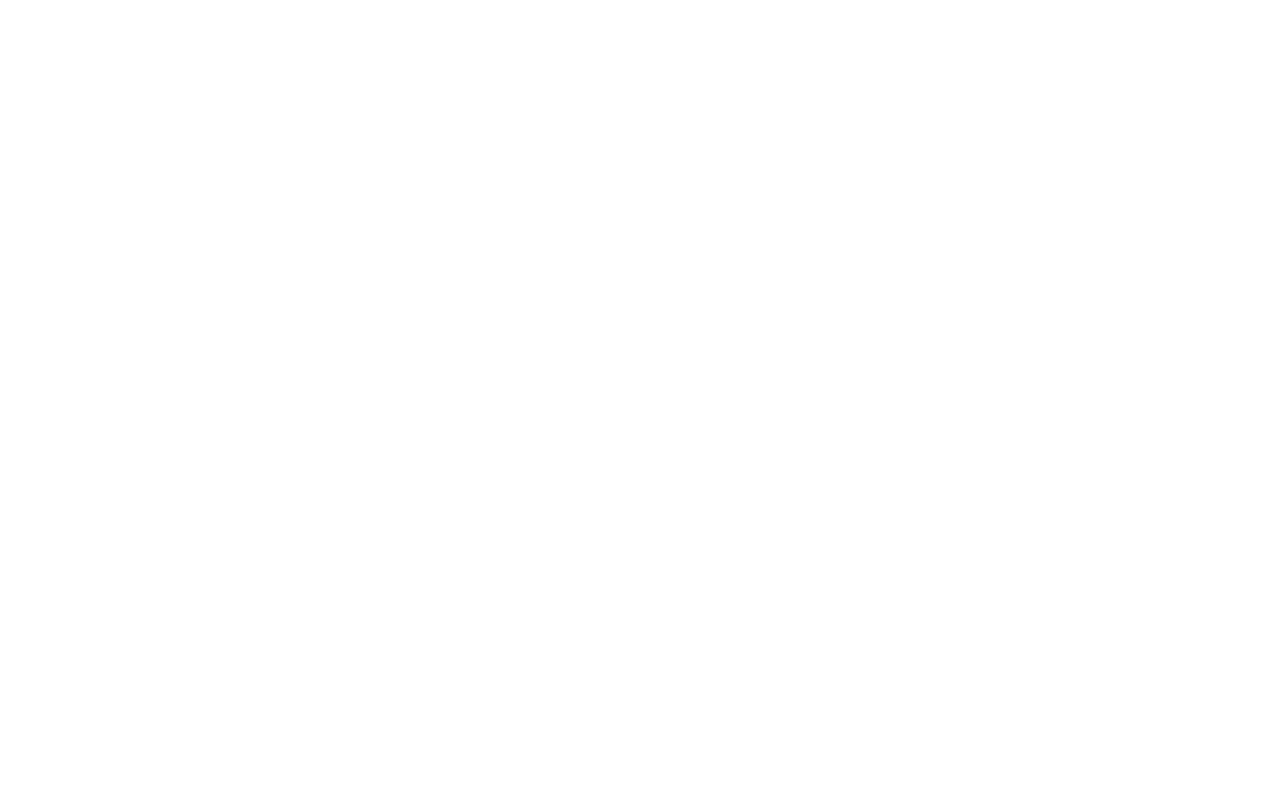
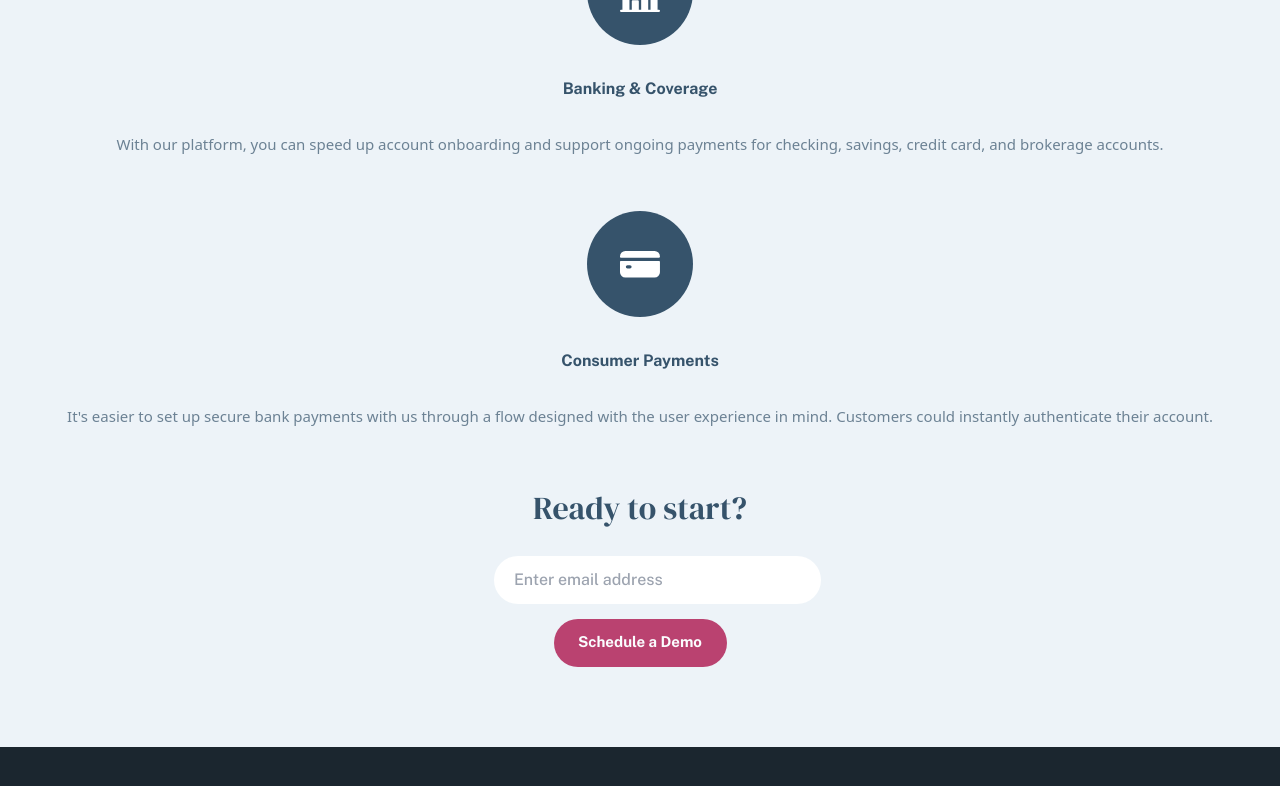
Before and after one commit to alvaro-frontend-mentor-projects/payapi-multi-page-website, a React (Create React App) app: page /#/ in a window 1280 px wide. Shown: the part 2678-3464 px from the top of the page. Before the commit the page ends 1358 px from the top, so only its background shows below. Built offline with nearby package versions, Linux system fonts and the light colour scheme.

Commit message:
home mobile features section complete, new component for footer

```diff
--- /dev/null
+++ b/src/components/homePage/HomeBody.jsx
@@ -0,0 +1,116 @@
+import React from 'react'
+
+//Images
+import codeImg from '../../assets/home/desktop/illustration-easy-to-implement.svg'
+import twoPhone from '../../assets/home/desktop/illustration-simple-ui.svg'
+import personalFinance from '../../assets/home/desktop/icon-personal-finances.svg'
+import consumerPayment from '../../assets/home/desktop/icon-consumer-payments.svg'
+import banking from '../../assets/home/desktop/icon-banking-and-coverage.svg'
+
+const HomeBody = () => {
+  return (
+    <main className='flex flex-col'>
+        {/* Code Image */}
+        <div>
+            <img
+                className='max-w-[600px] w-[444px] ml-[-40px]'
+                src={codeImg}
+                alt="code image" />
+        </div>
+        {/* Easy to implement */}
+        <div className='flex flex-col items-centerb gap-6 items-center'>
+            <h1 className='text-[36px] font-SerifDisplay text-fmSanJuanBlue'>
+                Easy to implement
+            </h1>
+            <p className='text-center text-[15px] text-fmLightSanJuanBlue'>
+            Our API comes with just a few lines of code. You’ll be up and running in no time. We built our documentation page to integrate payments functionality with ease.
+            </p>
+        </div>
+        {/* Two Phone image */}
+        <div>
+            <img
+                className='max-w-[600px] w-[415px] ml-[-30px]'
+                src={twoPhone}
+                alt="two phone showcasing ui" />
+        </div>
+        {/* Simple UI & UX */}
+        <div className='flex flex-col items-centerb gap-6 items-center'>
+            <h1 className='text-[36px] font-SerifDisplay text-fmSanJuanBlue'>
+                Simple UI & UX
+            </h1>
+            <p className='text-center text-[15px] text-fmLightSanJuanBlue'>
+            Our pre-built form is easy to integrate in your app or website’s checkout flow and designed to optimize conversion.
+            </p>
+        </div>
+        {/* Features Container */}
+        <div className='flex flex-col justify-center items-center mt-[80px] gap-14'>
+            {/* Personal Finance */}
+            <div className='flex flex-col justify-center items-center gap-8'>
+                <img
+                    className='max-w-[400px] w-[106px]'
+                    src={personalFinance}
+                    alt="finances logo"
+                />
+                <h3 className='font-[18px] font-PublicSans font-[700] text-fmSanJuanBlue'>
+                    Personal Finances
+                </h3>
+                <p className='text-center text-[15px] text-fmLightSanJuanBlue'>
+                Consolidate financial data from multiple sources and categorize transactions up to 2 years of history. Analyze reports to reconcile activities in your account.
+                </p>
+            </div>
+            {/* Banking & Coverage */}
+            <div className='flex flex-col justify-center items-center gap-8'>
+                <img
+                    className='max-w-[400px] w-[106px]'
+                    src={banking}
+                    alt="finances logo"
+                />
+                <h3 className='font-[18px] font-PublicSans font-[700] text-fmSanJuanBlue'>
+                    Banking & Coverage
+                </h3>
+                <p className='text-center text-[15px] text-fmLightSanJuanBlue'>
+                With our platform, you can speed up account onboarding and support ongoing payments for checking, savings, credit card, and brokerage accounts.
+                </p>
+            </div>
+            {/* Consumer Payments */}
+            <div className='flex flex-col justify-center items-center gap-8'>
+                <img
+                    className='max-w-[400px] w-[106px]'
+                    src={consumerPayment}
+                    alt="finances logo"
+                />
+                <h3 className='font-[18px] font-PublicSans font-[700] text-fmSanJuanBlue'>
+                    Consumer Payments
+                </h3>
+                <p className='text-center text-[15px] text-fmLightSanJuanBlue'>
+                It's easier to set up secure bank payments with us through a flow designed with the user experience in mind. Customers could instantly authenticate their account.
+                </p>
+            </div>
+            {/* Call to action */}
+            <div className='flex flex-col items-center gap-6 mb-[80px]'>
+                <h1 className='text-[32px] font-SerifDisplay text-fmSanJuanBlue'>
+                    Ready to start?
+                </h1>
+                <div className="flex flex-col items-center item gap-[15px] ">
+					{/* Email */}
+					<input
+						className="rounded-[50px] pl-5 pr-20 sm:mr-0 md:mr-[-35px] w-[327px] h-[48px] text-fmSanJuanBlue font-PublicSans font-[500] focus:outline-none z-10"
+						type="text"
+						placeholder="Enter email address"
+					/>
+					{/* Button */}
+					<button className=" bg-fmDarkPink hover:bg-fmCharmPink text-[15px] font-PublicSans font-[700] text-fmWaterWhite sm:w-[327px] md:w-[173px] h-[48px] rounded-[50px] z-10">
+						Schedule a Demo
+					</button>
+				</div>
+
+            </div>
+
+        </div>
+
+
+    </main>
+  )
+}
+
+export default HomeBody
--- /dev/null
+++ b/src/components/shared/Footer.jsx
@@ -0,0 +1,18 @@
+import React from 'react'
+import bgCircle from '../../assets/shared/desktop/bg-pattern-circle.svg'
+
+const Footer = () => {
+  return (
+    <div className='flex flex-col h-[353px] bg-fmMirageBlue overflow-hidden relative mx-[-24px]'>
+
+    <img
+        className="absolute max-w-[1000px] w-[780px]  bottom-[-602px] left-[-202px]"
+        src={bgCircle}
+        alt=""
+    />
+
+    </div>
+  )
+}
+
+export default Footer
--- a/src/pages/home.jsx
+++ b/src/pages/home.jsx
@@ -4,34 +4,21 @@
 import Navbar from '../components/shared/Navbar'
 import Hero from '../components/homePage/Hero'
 import Partners from '../components/homePage/Partners'
+import HomeBody from '../components/homePage/HomeBody'
+import Footer from '../components/shared/Footer'
 
 
 
 const Home = () => {
   return (
-
-
       // HOME MAIN CONTAINER
       <main className=''>
         <Hero/>
         <Partners/>
-
-
-
-
-
-
-
-        {/* [[[[[[ WHO WE WORK WITH SECTION ]]]]]] */}
-
-
-
-
+        <HomeBody/>
+        <Footer/>
       </main>
-
-
-
-  )
-}
+  );
+};
 
 export default Home
```
